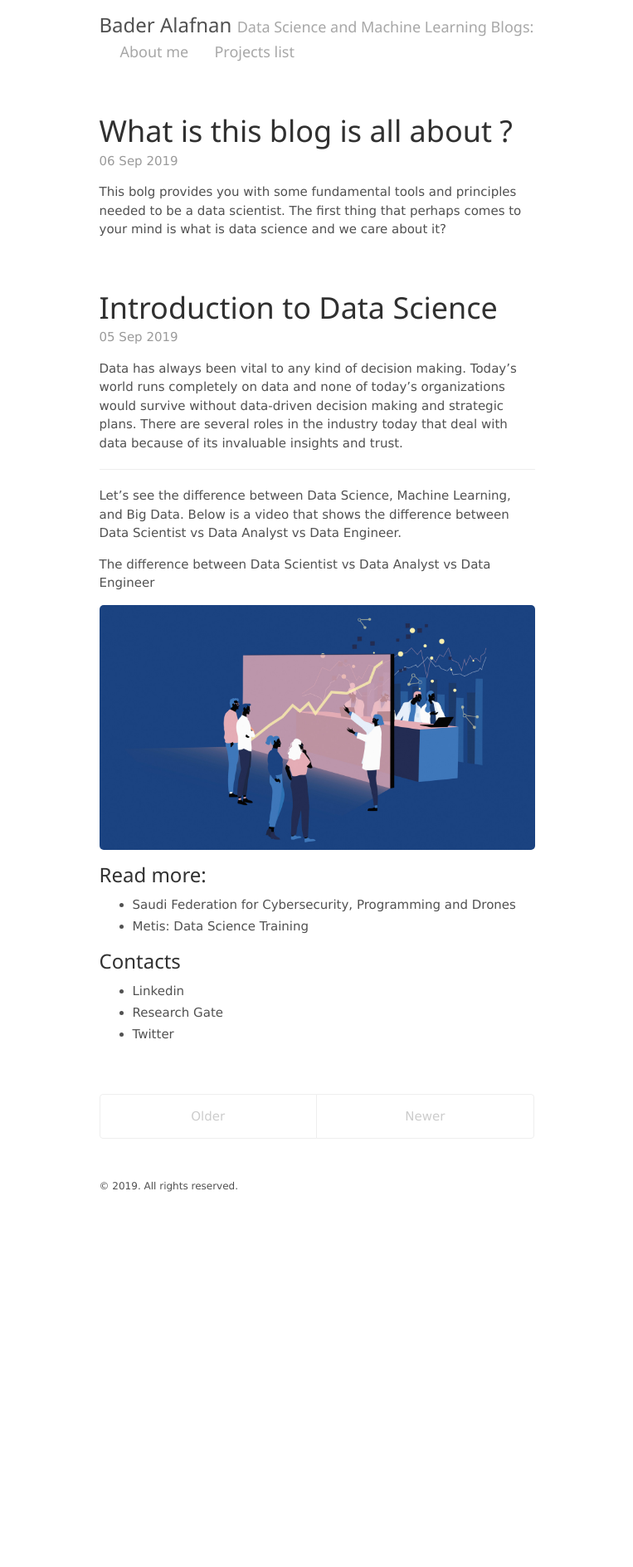
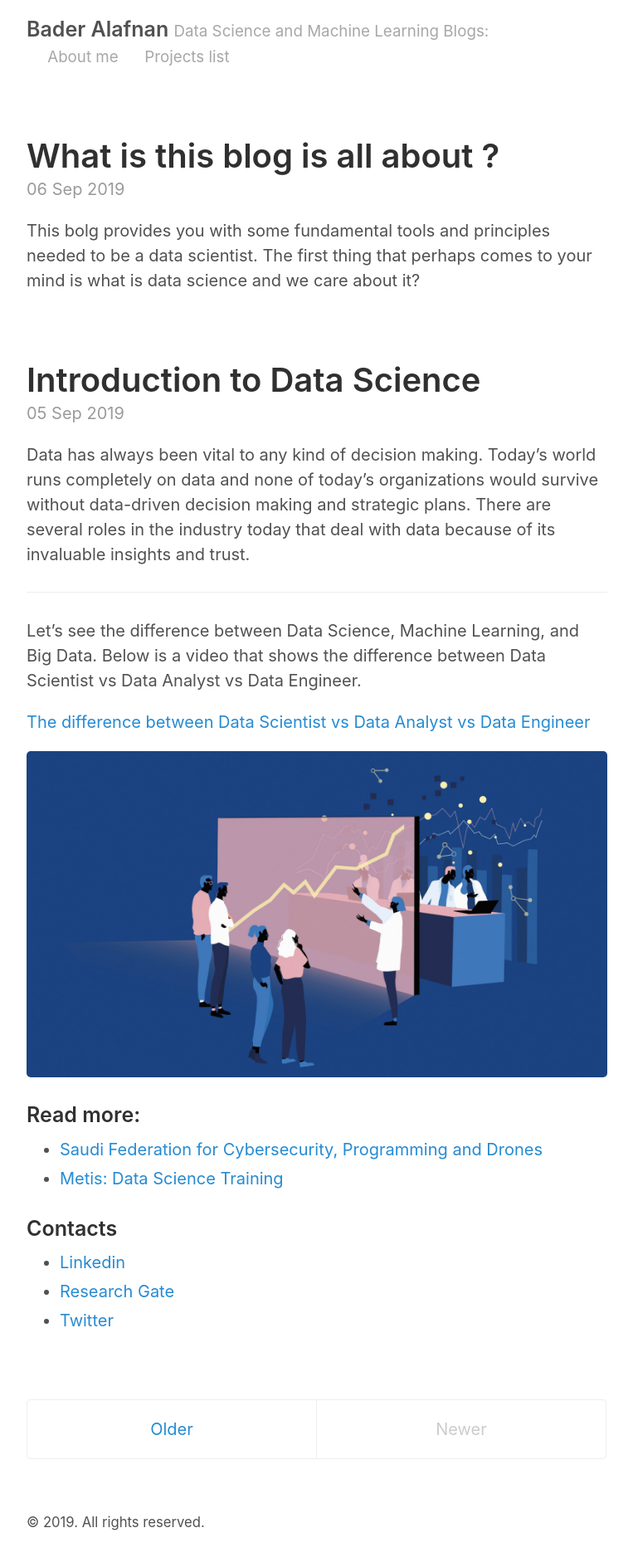
Before and after one commit to alafnan/alafnan.github.io, a Jekyll site: the page built from index.html, in a window 1280 px wide. Shown: the whole page at 83% size, without its empty margins (258-1021 px from the left). Built offline with Jekyll 4.4.1, drawn with Linux system fonts in a browser that asks for light colours; the list of posts is cut into pages by our own code; before the commit the page ends 1470 px from its top, so only the background shows below that.

Commit message:
Update head.html

```diff
--- a/_includes/head.html
+++ b/_includes/head.html
@@ -14,6 +14,4 @@
   <link rel="apple-touch-icon-precomposed" sizes="144x144" href="{{ site.baseurl }}/public/apple-touch-icon-precomposed.png">
   <link rel="shortcut icon" href="{{ site.baseurl }}/public/favicon.ico">
   <link rel="alternate" type="application/atom+xml" title="{{ site.title }}" href="{{ site.baseurl }}/atom.xml">
-  <link rel="stylesheet" href="https://www.w3schools.com/w3css/4/w3.css">
-<link rel="stylesheet" href="https://cdnjs.cloudflare.com/ajax/libs/font-awesome/4.7.0/css/font-awesome.min.css">
 </head>
```
